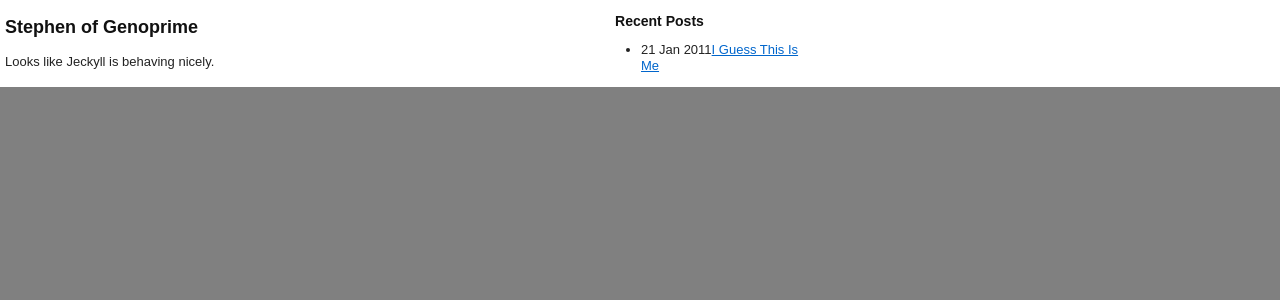
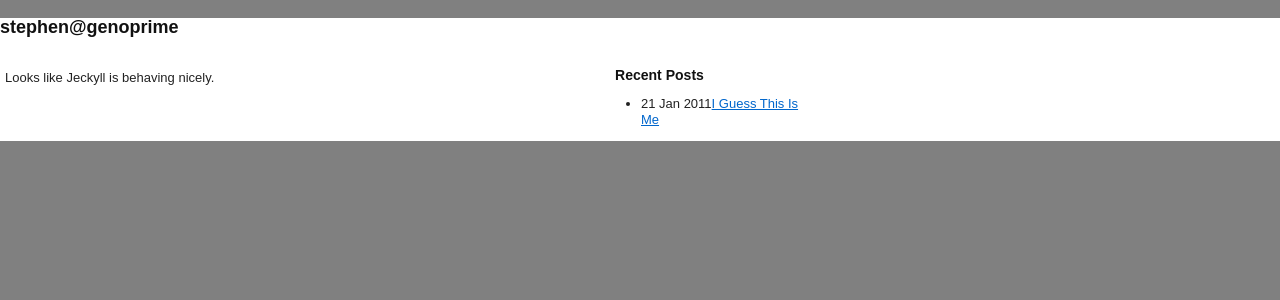
Before and after one commit to spmallette/spmallette.github.com, a Jekyll site: the page built from index.html, in a window 1280 px wide. Shown: the top 300 px of the page. Built offline with Jekyll 4.4.1, drawn with Linux system fonts in a browser that asks for light colours; Markdown is read by kramdown in place of the engine named in the settings.

Commit message:
layout adjustments

```diff
--- a/_layouts/default.html
+++ b/_layouts/default.html
@@ -8,11 +8,14 @@
     <link rel="stylesheet" href="/css/site.css" type="text/css" media="all" />
   </head>
   <body>
+    <div class="container">
+      <h1>stephen@genoprime</h1>
+    </div>
     <div class="unit on-2 columns">
       <div class="container">
         <div class="fixed column">
           <div id="main" class="container">
-	    <h1>Stephen of Genoprime</h1>
+            <h2> {{ title }} </h2>
 	    {{ content }}
 	  </div>
         </div>
```
